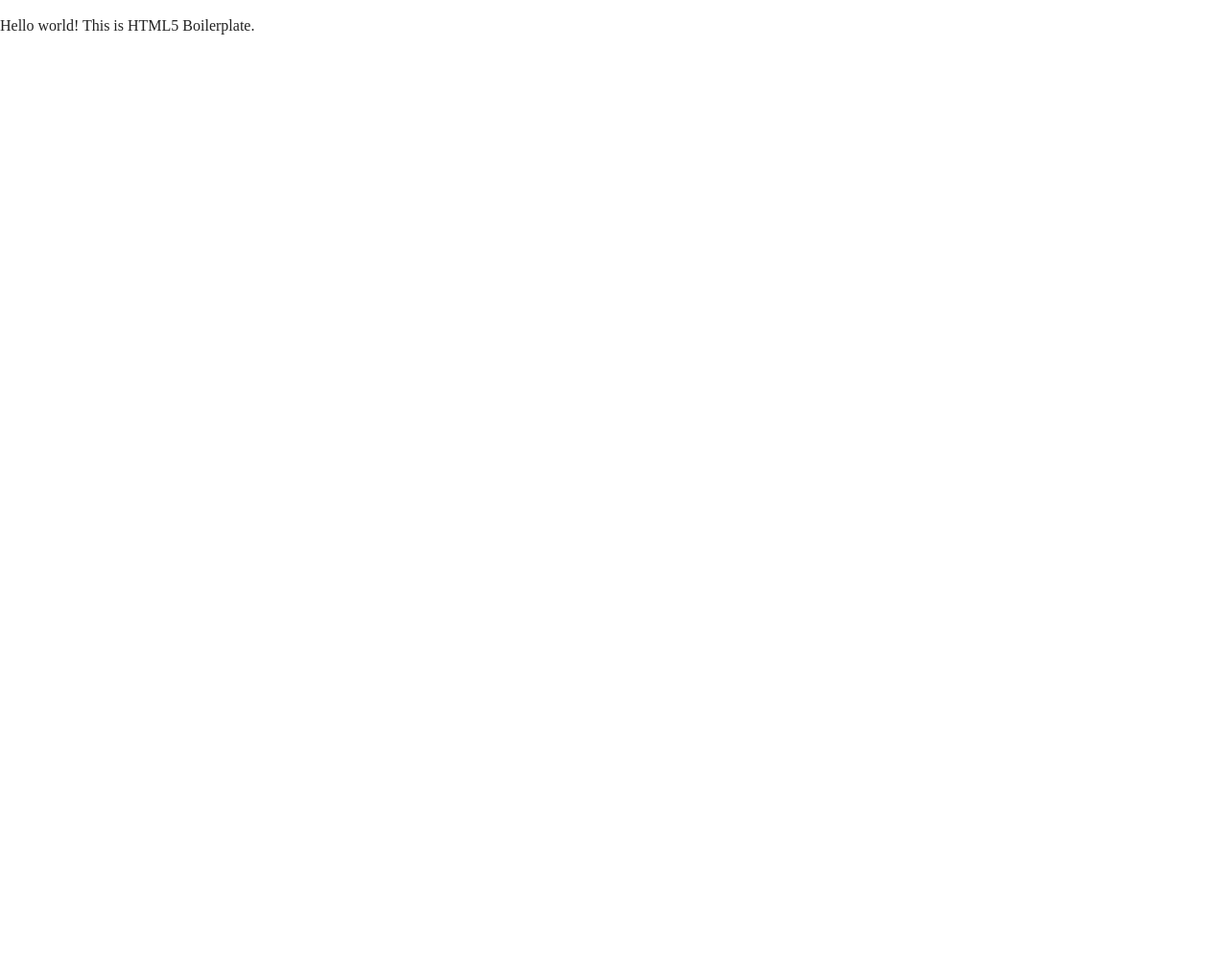
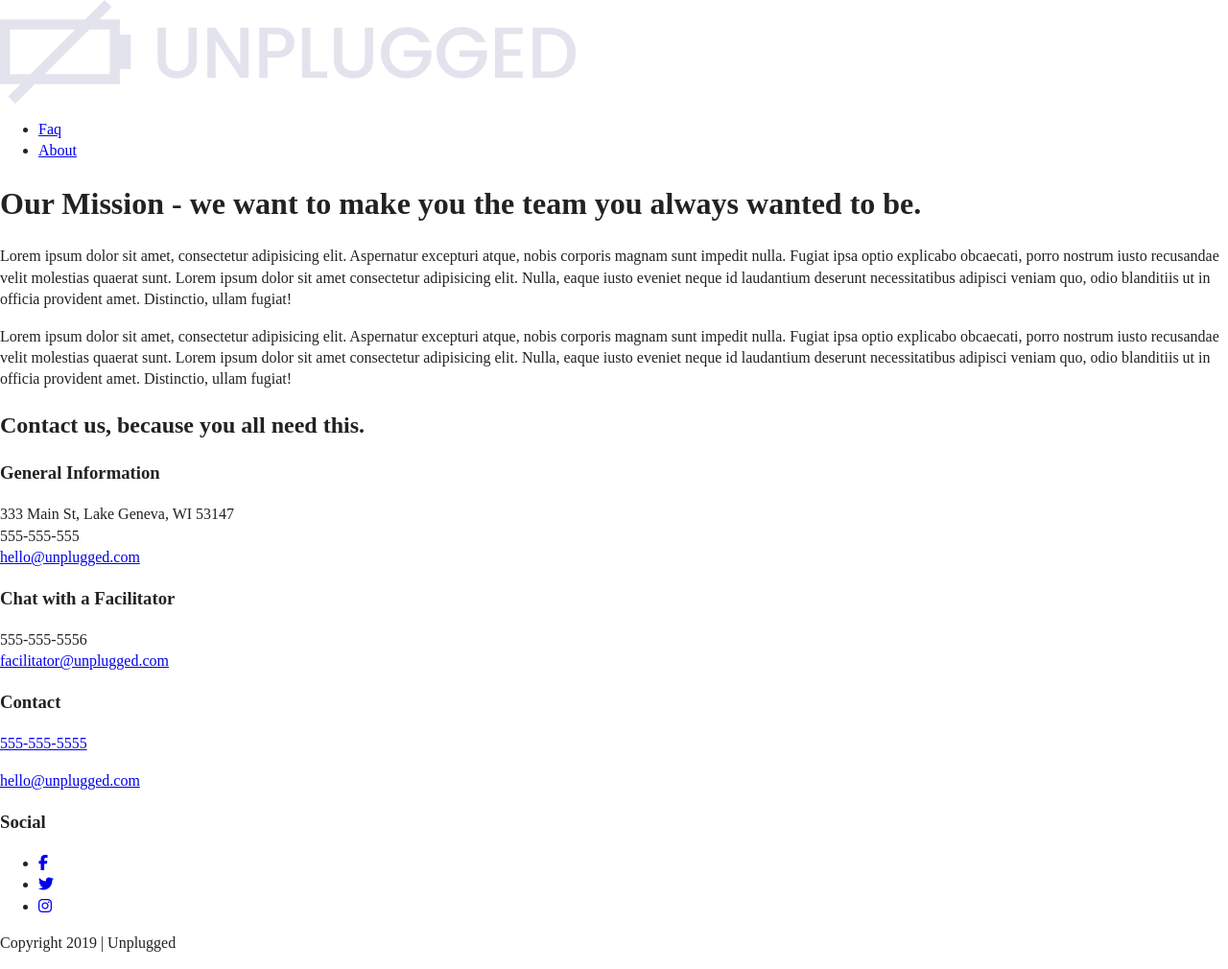
Before and after one commit to Lungowe-S/unplugged-retreat, a website: page about/index.html in a window 1280 px wide. Shown: the whole page at 96% size. Before the commit the page ends 800 px from the top, so only its background shows below. Drawn offline with Linux system fonts and the light colour scheme.

Commit message:
1. Changed from div to article element for the retreat amenities. 2. Incuded all the content for the about page. 3. Re-arranged the faq content

```diff
--- a/about/index.html
+++ b/about/index.html
@@ -19,13 +19,94 @@
   <link rel="stylesheet" href="../css/normalize.css">
   <link rel="stylesheet" href="../css/main.css">
 
+  <script src="https://kit.fontawesome.com/a0b1abc3e3.js" crossorigin="anonymous"></script>
+
   <meta name="theme-color" content="#fafafa">
 </head>
 
 <body>
 
   <!-- Add your site or application content here -->
-  <p>Hello world! This is HTML5 Boilerplate.</p>
+
+  <header class="header">
+    <div class="header__wrapper">
+      <a href="../index.html">
+        <img src="../img/unpluggedlogo.png" alt="website logo" />
+      </a>
+      <nav class="nav">
+        <ul class="nav__menu">
+          <li class="nav__menu-list">
+            <a href="../faq/index.html">Faq</a>
+          </li>
+          <li class="nav__menu-list">
+            <a href="index.html">About</a>
+          </li>
+        </ul>
+      </nav>
+    </div>
+  </header>
+  <section class="mission">
+    <div class="mission__wrapper">
+      <h1 class="mission__title">Our Mission - we want to make you the team you always wanted to be.</h1>
+      <div class="mission__content">
+          <p>Lorem ipsum dolor sit amet, consectetur adipisicing elit. Aspernatur excepturi atque, nobis corporis magnam sunt impedit nulla. Fugiat ipsa optio explicabo obcaecati, porro nostrum iusto recusandae velit molestias quaerat sunt. Lorem ipsum dolor sit amet consectetur adipisicing elit. Nulla, eaque iusto eveniet neque id laudantium deserunt necessitatibus adipisci veniam quo, odio blanditiis ut in officia provident amet. Distinctio, ullam fugiat!</p>
+          <p>Lorem ipsum dolor sit amet, consectetur adipisicing elit. Aspernatur excepturi atque, nobis corporis magnam sunt impedit nulla. Fugiat ipsa optio explicabo obcaecati, porro nostrum iusto recusandae velit molestias quaerat sunt. Lorem ipsum dolor sit amet consectetur adipisicing elit. Nulla, eaque iusto eveniet neque id laudantium deserunt necessitatibus adipisci veniam quo, odio blanditiis ut in officia provident amet. Distinctio, ullam fugiat!</p>
+      </div>
+    </div>
+  </section>
+  <section class="location">
+    <figure class="location__wrapper"></figure>
+  </section>
+  <section class="contact">
+    <div class="contact__wrapper">
+      <h2>Contact us, because you all need this.</h2>
+      <div class="contact__details">
+        <div class="contact__col1">
+          <h3>General Information</h3>
+          <p>333 Main St, Lake Geneva, WI 53147<br> 555-555-555<br><a href="mailto:hello@unplugged.com">hello@unplugged.com</a></p>
+        </div>
+        <div class="contact-col1">
+          <h3>Chat with a Facilitator</h3>
+          <p>555-555-5556<br><a href="mailto:facilitator@unplugged.com">facilitator@unplugged.com</a></p>
+        </div>
+      </div>
+    </div>
+  </section>
+  <footer class="footer">
+    <div class="footer__wrapper">
+      <div class="footer__contact">
+        <h3>Contact</h3>
+        <p>
+          <a href="tel:555-555-5555">555-555-5555</a>
+        </p>
+        <p>
+          <a href="mailto:hello@unplugged.com">hello@unplugged.com</a>
+        </p>
+      </div>
+      <div class="footer__social">
+        <h3>Social</h3>
+        <ul class="social-links">
+          <li>
+            <a href="#">
+              <i class="fa fa-brands fa-facebook-f"></i>
+            </a>
+          </li>
+          <li>
+            <a href="#">
+              <i class="fa fa-brands fa-twitter"></i>
+            </a>
+          </li>
+          <li>
+            <a href="#">
+              <i class="fa fa-brands fa-instagram"></i>
+            </a>
+          </li>
+        </ul>
+      </div>
+      <p>Copyright 2019 | Unplugged</p>
+    </div>
+  </footer>
+
   <script src="../js/vendor/modernizr-3.11.2.min.js"></script>
   <script src="../js/plugins.js"></script>
   <script src="../js/main.js"></script>
```
Also changed, not shown: faq/index.html (+5 -3 lines), index.html (+12 -12 lines).
